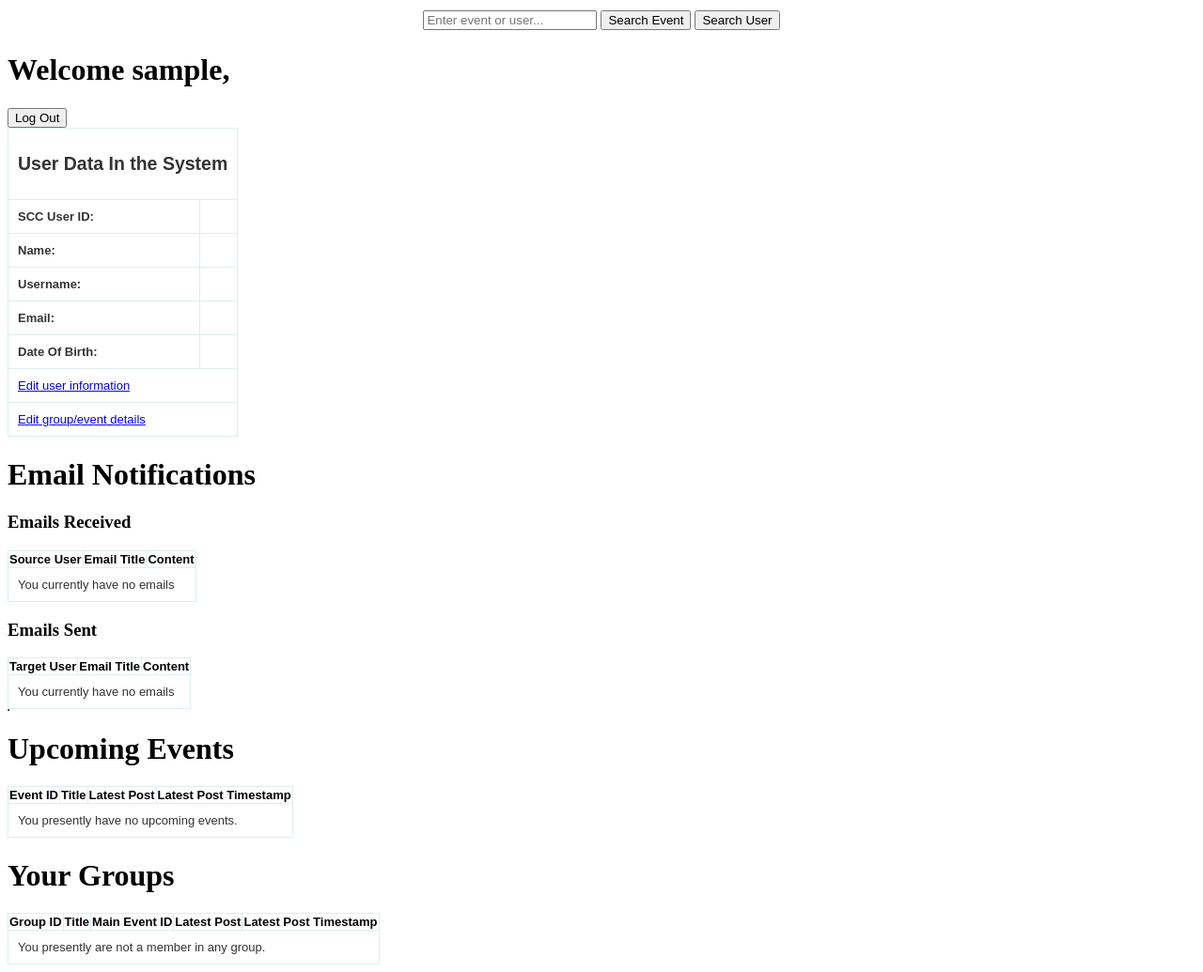
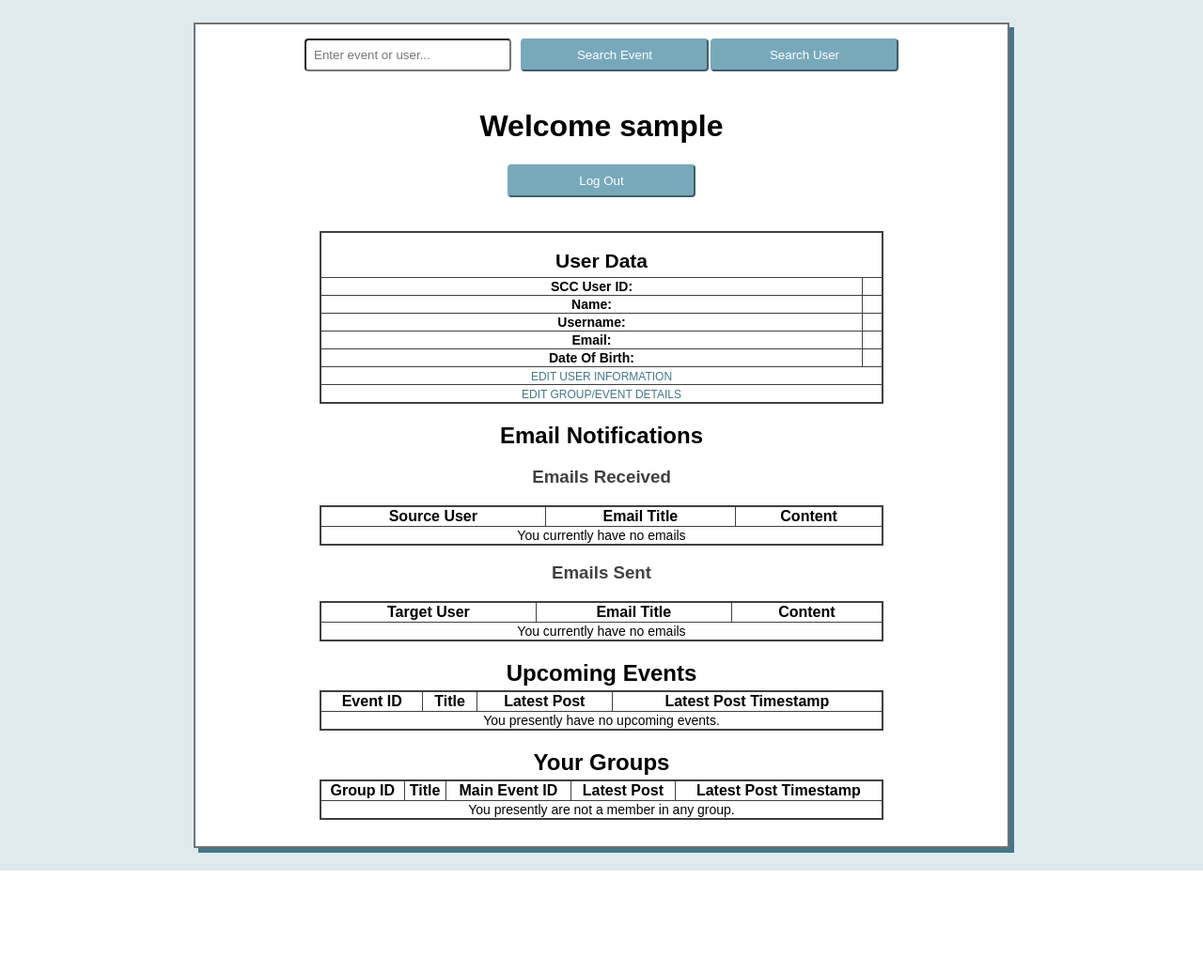
Before and after one commit to alt440/DatabasesPHPMysqli, a PHP site: page /BasicSetup/html/homePage.php in a window 1280 px wide. Shown: the whole page at 94% size. After the commit the page ends 927 px from the top, so only its background shows below. Run offline with PHP 8.4, Linux system fonts and the light colour scheme; the visitor is signed in with stand-in values (Sample User, id 1); data that the repository does not hold is empty.

Commit message:
more styling, index.html and some homepage.php

```diff
--- a/FinalProject/BasicSetup/html/css/editInfo.css
+++ b/FinalProject/BasicSetup/html/css/editInfo.css
@@ -7,10 +7,22 @@ body {
 	background-color: #deeaee;
 }
 
-
-h2 {
+h1{
     font-family: Arial, Helvetica, sans-serif;
     text-align: center;
+}
+
+
+h2{
+    font-family: Arial, Helvetica, sans-serif;
+    text-align: center;
+    margin-bottom:4px;
+}
+
+h3{
+    font-family: Arial, Helvetica, sans-serif;
+    color: #404040;
+
 }
 
 td {
@@ -40,9 +52,15 @@ tr {
     width: 200px;
 }
 
+.newButton:hover{
+    background-color: #abc9d4;
+    border-color: #abc9d4;
+}
+
 .centeredButton{
     width: 250px;
     background-color:  #78a9ba;
+    border-color: #78a9ba;
     color: white;
     padding: 8px;
     border-radius: 4px;
@@ -52,9 +70,15 @@ tr {
     margin-right: auto;
 }
 
+.centeredButton:hover{
+    background-color: #abc9d4;
+    border-color: #abc9d4;
+}
+
 .returnButton {
     width: 250px;
     background-color:  #78a9ba;
+    border-color: #78a9ba;
     color: white;
     padding: 8px;
     margin-top: 28px;
@@ -65,10 +89,23 @@ tr {
     margin-bottom: 14px;
 }
 
+.returnButton:hover{
+    background-color: #abc9d4;
+    border-color: #abc9d4;
+}
+
 .newText {
     padding: 8px;
     border-radius: 4px;
     margin-right: 8px;
+    width: 200px;
+}
+
+
+.centeredNewText {
+    padding: 8px;
+    border-radius: 4px;
+    width: 200px;
 }
 
 .bigBox {
@@ -97,6 +134,7 @@ tr {
     padding-left: 32px;
     padding-right: 32px;
     box-shadow: 5px 5px #457687;
+    font-family: Arial;
 }
 
 .currentInfo {
@@ -108,4 +146,50 @@ tr {
 .centeredTable {
     margin-left: auto;
     margin-right: auto;
+    text-align: center;
 }
+
+.loginBox {
+    margin: auto;
+    max-width: 400px;
+    text-align: center;
+    font-family: Arial;
+}
+
+.loginP {
+    font-family: Arial;
+    color: #404040;
+    font-size: 12px;
+}
+
+p{
+    font-family: Arial, Helvetica, sans-serif;
+}
+
+.links{
+    text-decoration: none;
+    text-align: center;
+    font-size: 12px;
+    color: #457687;
+}
+
+.links:hover{
+    color: #abc9d4;
+}
+
+.centeredRow {
+    margin: auto;
+    border: none;
+}
+
+.centered{
+    text-align: center;
+    margin: auto;
+}
+
+table{
+    width: 600px;
+    margin: auto;
+    border: solid 2px #404040;
+    border-collapse: collapse;
+}
--- a/FinalProject/BasicSetup/html/homePage.php
+++ b/FinalProject/BasicSetup/html/homePage.php
@@ -1,3 +1,7 @@
+<!--
+  authors: Alexandre Therrien, Daniel Vigny-Pau
+ -->
+
 <?php
     session_start();
     require "../database_layer_get.php";
@@ -30,28 +34,32 @@ and open the template in the editor.
 
 <html>
     <head>
-        <title>TODO supply a title</title>
+        <title>Home - Share, Contribute & Comment System</title>
         <meta charset="UTF-8">
         <meta name="viewport" content="width=device-width, initial-scale=1.0">
-         <link rel="stylesheet" type="text/css" href="../css/css-file5.css"/>
-         <link rel="stylesheet" type="text/css" href="../css/searchBar.css"/>
+        <link rel="stylesheet" type="text/css" href="css/editInfo.css"/>
          <script src="../js/searchBar.js"></script>
          <script src="../js/jquery-3.4.1.min.js"></script>
     </head>
 
     <body>
-      <table id="searchStuff">
+      <div class="bigBox">
+
+      <table class="centeredRow" id="searchStuff">
         <tr>
           <!--First include a text field to search for user/event-->
-          <td><input type="text" id="searchBar" placeholder="Enter event or user..."></td>
-          <td><input type="button" id="searchEvent" value="Search Event" onclick="searchEvent()"></td>
-          <td><input type="button" id="searchUser" value="Search User" onclick="searchUser()"></td>
+          <td><input type="text" class="newText" id="searchBar" placeholder="Enter event or user..."></td>
+          <td><input type="button" class="newButton" id="searchEvent" value="Search Event" onclick="searchEvent()"></td>
+          <td><input type="button" class="newButton" id="searchUser" value="Search User" onclick="searchUser()"></td>
         </tr>
       </table>
-        <h1>Welcome <?php echo $_SESSION["username"];?>,</h1>
+      <br/>
+      <div class="centered">
+        <h1>Welcome <?php echo $_SESSION["username"];?></h1>
         <form action='login.php' action='POST'>
-            <input type='submit' name='logOut_User' id='logOutMainButton' value='Log Out'/>
+            <input type='submit' class="newButton" name='logOut_User' id='logOutMainButton' value='Log Out'/>
         </form>
+        <br/><br/>
          <?php
          //from DB layer
          $result = getUser($mysqli, $username);
@@ -59,20 +67,20 @@ and open the template in the editor.
 
 
          ?>
-        <table class="zui-table" border='1'>
-            <tr><td colspan="2"><h2>User Data In the System</h2> </td></tr>
+        <table class="zui-table" border="solid 1px">
+            <tr><td colspan="2"><h2>User Data</h2> </td></tr>
             <tr><td><b>SCC User ID: </b></td><td> <?php echo $result[0];?></td> </tr>
             <tr><td><b>Name: </b></td><td> <?php echo $result[4];?></td> </tr>
             <tr><td><b>Username: </b></td><td> <?php echo $result[1];?></td> </tr>
             <tr><td><b>Email: </b></td><td> <?php echo $result[3];?></td> </tr>
             <tr><td><b>Date Of Birth: </b></td><td> <?php echo $result[5];?></td> </tr>
             <?php if($showEmails == 1){ ?>
-            <tr><td colspan="2"><a href="editUserInfo.php">Edit user information </a> </td></tr>
-            <tr><td colspan="2"><a href="editUserMemberships.php">Edit group/event details</a></td></tr>
+            <tr><td colspan="2"><a class="links" href="editUserInfo.php">EDIT USER INFORMATION</a> </td></tr>
+            <tr><td colspan="2"><a class="links" href="editUserMemberships.php">EDIT GROUP/EVENT DETAILS</a></td></tr>
             <?php }?>
         </table>
         <?php if($showEmails == 1){?>
-        <h1>Email Notifications</h1>
+        <h2>Email Notifications</h2>
         <h3>Emails Received</h3>
         <table class="zui-table" border='1'>
           <tr><th>Source User</th><th>Email Title</th><th>Content</th></tr>
@@ -134,7 +142,7 @@ and open the template in the editor.
         </table>
 
 
-          <h1>Upcoming Events</h1>
+          <h2>Upcoming Events</h2>
            <table border='1' class="zui-table">
                <tr><th>Event ID</th><th>Title</th><th>Latest Post</th><th>Latest Post Timestamp</th></tr>
         <?php
@@ -172,7 +180,7 @@ and open the template in the editor.
         </table>
 
 
-           <h1>Your Groups</h1>
+           <h2>Your Groups</h2>
            <table border='1' class="zui-table">
                <tr><th>Group ID</th><th>Title</th><th>Main Event ID</th><th>Latest Post</th><th>Latest Post Timestamp</th></tr>
         <?php
@@ -208,6 +216,7 @@ and open the template in the editor.
 
 
         </table>
-
+              </div>
+            </div>
     </body>
 </html>
```
Also changed, not shown: FinalProject/BasicSetup/html/editUserMemberships.php (+8 -3 lines), FinalProject/BasicSetup/html/index.html (+23 -12 lines).
